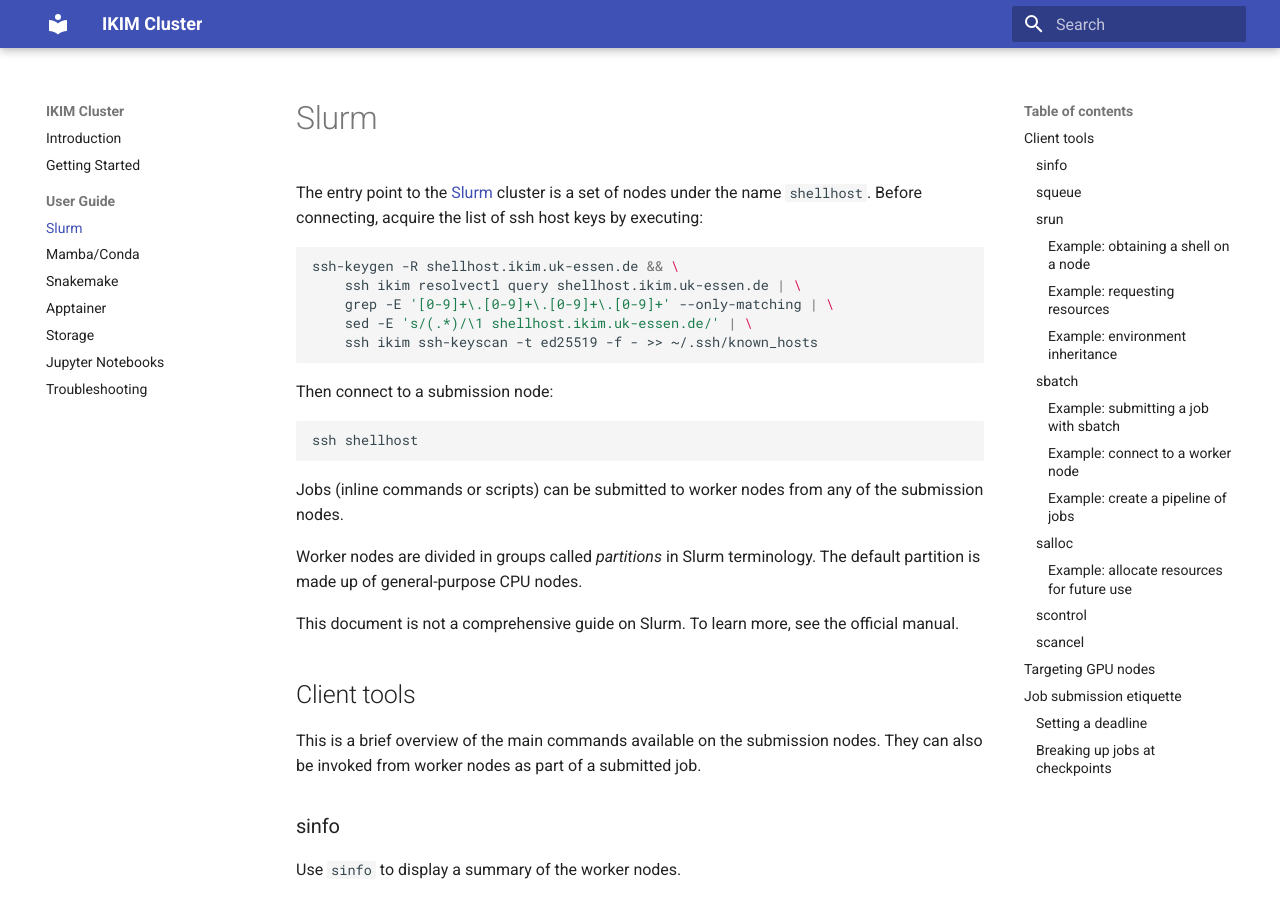
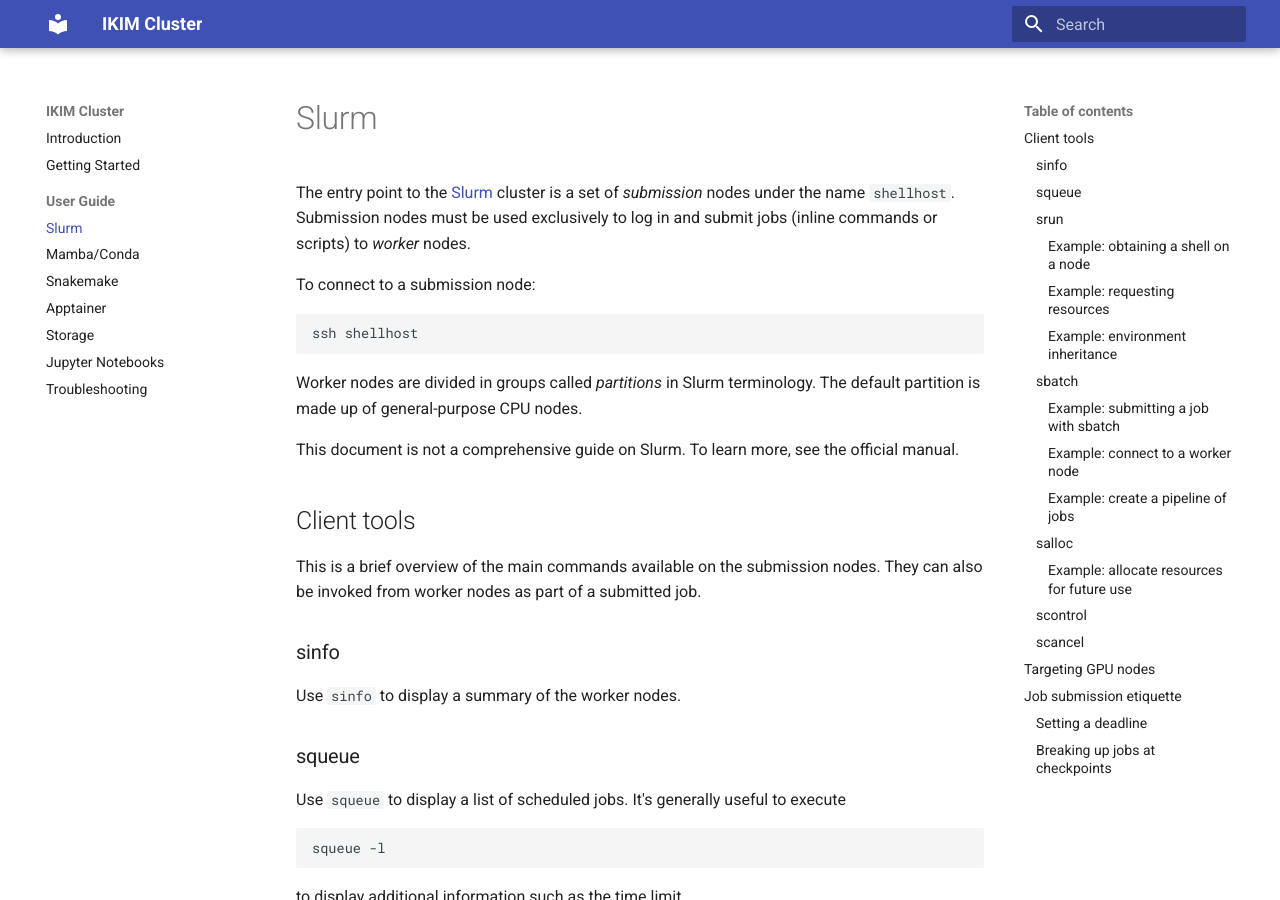
Before and after one commit to IKIM-Essen/ClusterDocs, an MkDocs documentation site: the page built from docs/slurm.md, in a window 1280 px wide and 900 px high. Built offline with MkDocs 1.6.1 and Material for MkDocs 9.7.7, drawn with Linux system fonts in a browser that asks for light colours.

Commit message:
Remove obsolete instructions about shellhost keys. (#32)

````diff
--- a/docs/slurm.md
+++ b/docs/slurm.md
@@ -1,22 +1,12 @@
 # Slurm
 
-The entry point to the [Slurm][slurm-homepage] cluster is a set of nodes under the name `shellhost`. Before connecting, acquire the list of ssh host keys by executing:
+The entry point to the [Slurm][slurm-homepage] cluster is a set of _submission_ nodes under the name `shellhost`. Submission nodes must be used exclusively to log in and submit jobs (inline commands or scripts) to _worker_ nodes.
 
-```sh
-ssh-keygen -R shellhost.ikim.uk-essen.de && \
-    ssh ikim resolvectl query shellhost.ikim.uk-essen.de | \
-    grep -E '[0-9]+\.[0-9]+\.[0-9]+\.[0-9]+' --only-matching | \
-    sed -E 's/(.*)/\1 shellhost.ikim.uk-essen.de/' | \
-    ssh ikim ssh-keyscan -t ed25519 -f - >> ~/.ssh/known_hosts
-```
-
-Then connect to a submission node:
+To connect to a submission node:
 
 ```sh
 ssh shellhost
 ```
-
-Jobs (inline commands or scripts) can be submitted to worker nodes from any of the submission nodes.
 
 Worker nodes are divided in groups called _partitions_ in Slurm terminology. The default partition is made up of general-purpose CPU nodes.
 
````
